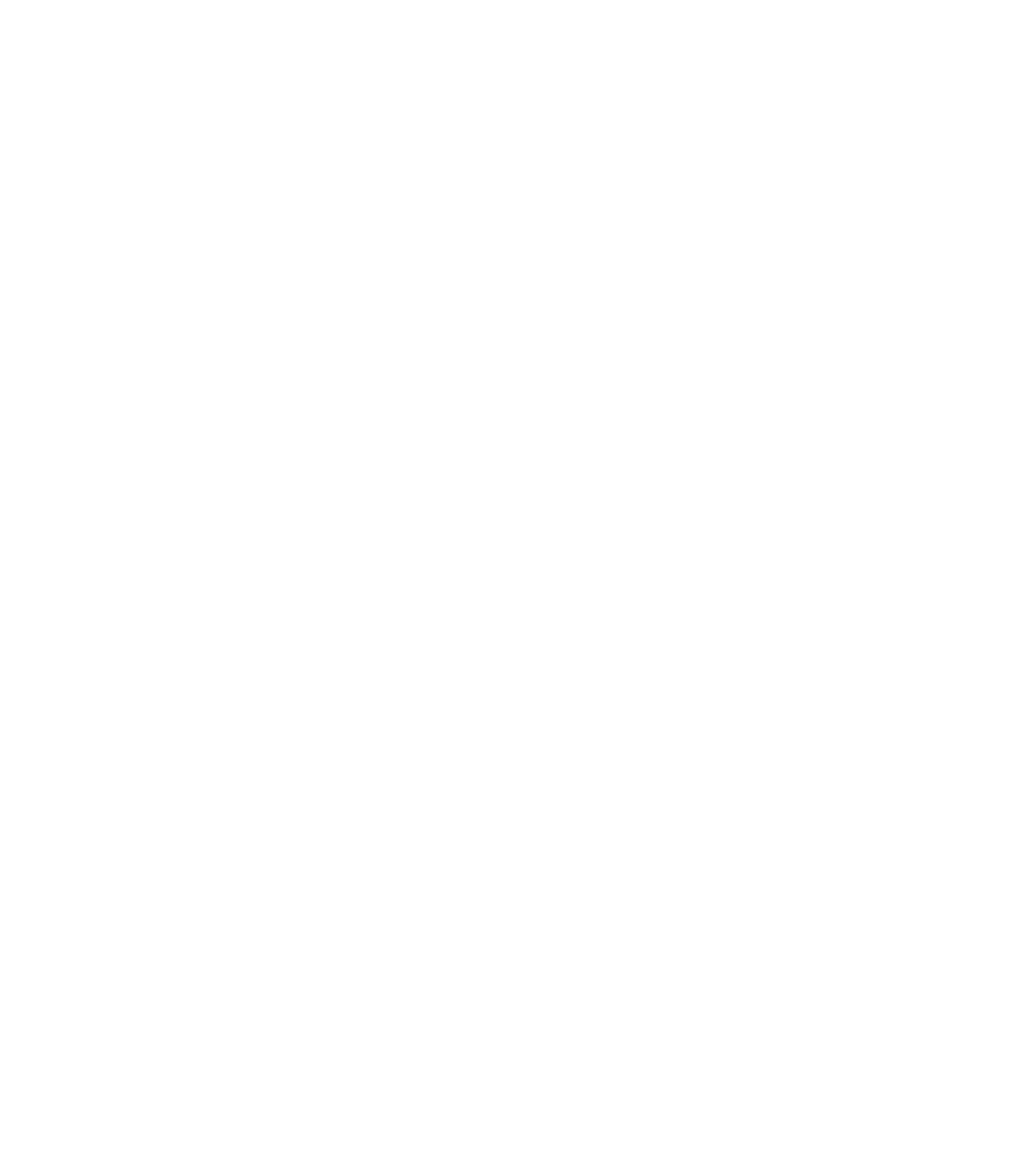
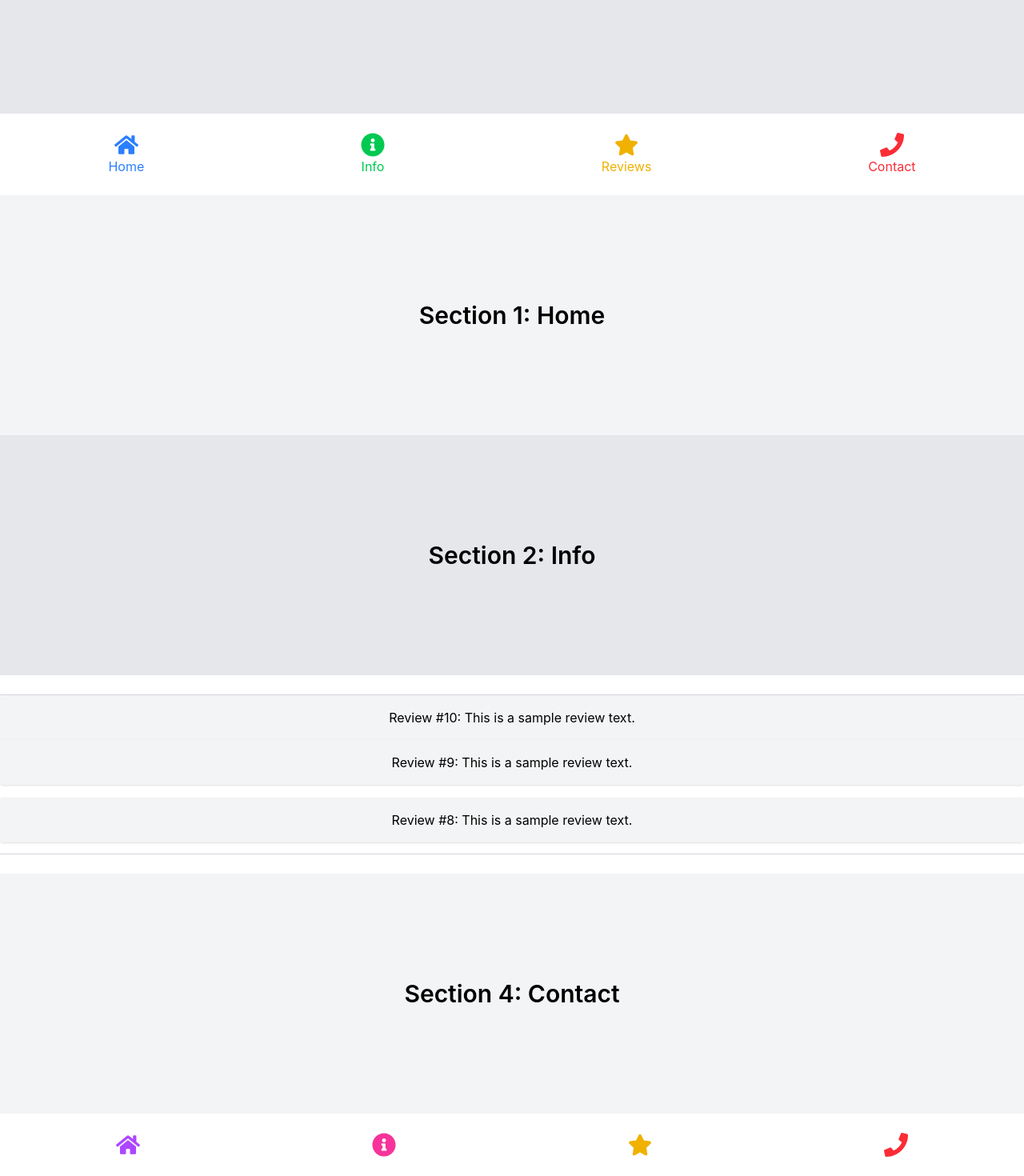
Before and after one commit to ahshasib/WebApp-Front, a React (Vite) app: page / in a window 1280 px wide. Shown: the part 258-1728 px from the top of the page at 80% size. Before the commit the page ends 800 px from the top, so only its background shows below. Built offline with nearby package versions, Linux system fonts and the light colour scheme.

Commit message:
add home page and route

```diff
--- a/package.json
+++ b/package.json
@@ -10,8 +10,10 @@
     "preview": "vite preview"
   },
   "dependencies": {
+    "@tailwindcss/vite": "^4.2.1",
     "react": "^19.2.0",
     "react-dom": "^19.2.0",
+    "react-icons": "^5.6.0",
     "react-router": "^7.13.1"
   },
   "devDependencies": {
--- a/src/index.css
+++ b/src/index.css
@@ -1,2 +1 @@
 @import "tailwindcss";
-@plugin "daisyui";
--- a/src/pages/Home.jsx
+++ b/src/pages/Home.jsx
@@ -1,9 +1,113 @@
-import React from 'react'
+
+import React, { useEffect, useRef } from "react";
+import { FaHome, FaInfoCircle, FaStar, FaPhone } from "react-icons/fa";
 
 const Home = () => {
+  const reviewRef = useRef(null);
+
+  // Auto scroll for review section
+  useEffect(() => {
+    const interval = setInterval(() => {
+      if (reviewRef.current) {
+        reviewRef.current.scrollBy({ top: -1, behavior: "smooth" });
+      }
+    }, 50);
+    return () => clearInterval(interval);
+  }, []);
+
+  const scrollToSection = (id) => {
+    const section = document.getElementById(id);
+    if (section) {
+      section.scrollIntoView({ behavior: "smooth" });
+    }
+  };
+
   return (
-    <div>Home</div>
-  )
-}
+    <div className="w-full min-h-screen flex flex-col">
+      {/* Slider Section */}
+      <div className="w-full h-[400px] bg-gray-200 relative flex items-center justify-center">
+        <h1 className="text-4xl font-bold">Slider Placeholder</h1>
+      </div>
 
-export default Home
+      {/* Functionality Buttons */}
+      <div className="flex justify-around mt-6 mb-6">
+        <button
+          onClick={() => scrollToSection("section1")}
+          className="flex flex-col items-center text-blue-500 hover:text-blue-700"
+        >
+          <FaHome size={30} />
+          <span>Home</span>
+        </button>
+        <button
+          onClick={() => scrollToSection("section2")}
+          className="flex flex-col items-center text-green-500 hover:text-green-700"
+        >
+          <FaInfoCircle size={30} />
+          <span>Info</span>
+        </button>
+        <button
+          onClick={() => scrollToSection("section3")}
+          className="flex flex-col items-center text-yellow-500 hover:text-yellow-700"
+        >
+          <FaStar size={30} />
+          <span>Reviews</span>
+        </button>
+        <button
+          onClick={() => scrollToSection("section4")}
+          className="flex flex-col items-center text-red-500 hover:text-red-700"
+        >
+          <FaPhone size={30} />
+          <span>Contact</span>
+        </button>
+      </div>
+
+      {/* Placeholder Sections */}
+      <div id="section1" className="h-[300px] bg-gray-100 flex items-center justify-center">
+        <h2 className="text-3xl font-semibold">Section 1: Home</h2>
+      </div>
+      <div id="section2" className="h-[300px] bg-gray-200 flex items-center justify-center">
+        <h2 className="text-3xl font-semibold">Section 2: Info</h2>
+      </div>
+
+      {/* Review Section */}
+      <div
+        id="section3"
+        ref={reviewRef}
+        className="h-[200px] overflow-hidden bg-white border-t border-b border-gray-300 my-6"
+      >
+        <div className="space-y-4 flex flex-col-reverse">
+          {Array.from({ length: 10 }).map((_, idx) => (
+            <div
+              key={idx}
+              className="p-4 bg-gray-100 rounded shadow text-center"
+            >
+              Review #{idx + 1}: This is a sample review text.
+            </div>
+          ))}
+        </div>
+      </div>
+
+      <div id="section4" className="h-[300px] bg-gray-100 flex items-center justify-center">
+        <h2 className="text-3xl font-semibold">Section 4: Contact</h2>
+      </div>
+
+      {/* Bottom 4 Icon Buttons */}
+      <div className="flex justify-around mt-6 mb-6">
+        <button className="text-purple-500 hover:text-purple-700">
+          <FaHome size={30} />
+        </button>
+        <button className="text-pink-500 hover:text-pink-700">
+          <FaInfoCircle size={30} />
+        </button>
+        <button className="text-yellow-500 hover:text-yellow-700">
+          <FaStar size={30} />
+        </button>
+        <button className="text-red-500 hover:text-red-700">
+          <FaPhone size={30} />
+        </button>
+      </div>
+    </div>
+  );
+};
+
+export default Home;
--- a/vite.config.js
+++ b/vite.config.js
@@ -1,7 +1,9 @@
 import { defineConfig } from 'vite'
+import tailwindcss from '@tailwindcss/vite'
 import react from '@vitejs/plugin-react'
 
-// https://vite.dev/config/
+
+
 export default defineConfig({
-  plugins: [react()],
+  plugins: [react(),tailwindcss(),],
 })
```
Also changed, not shown: 1 other file (tests, documents, lock files or other folders).
